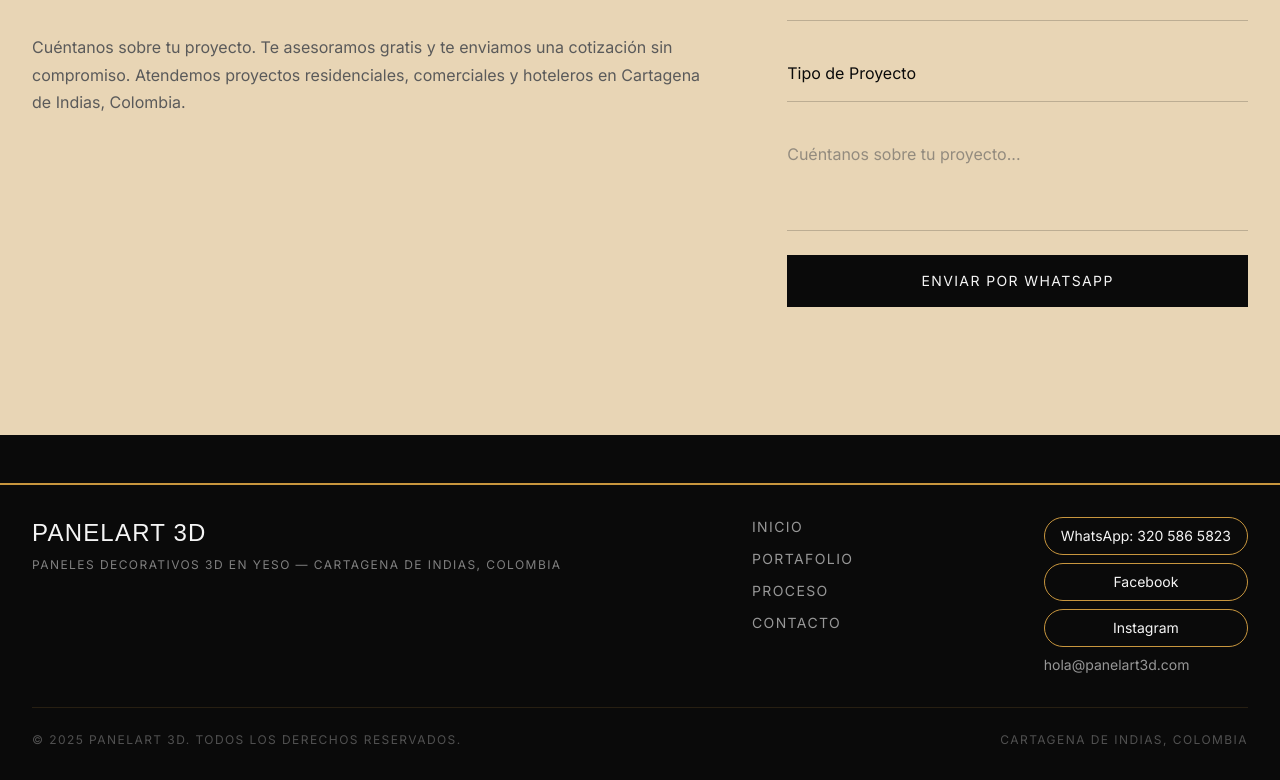
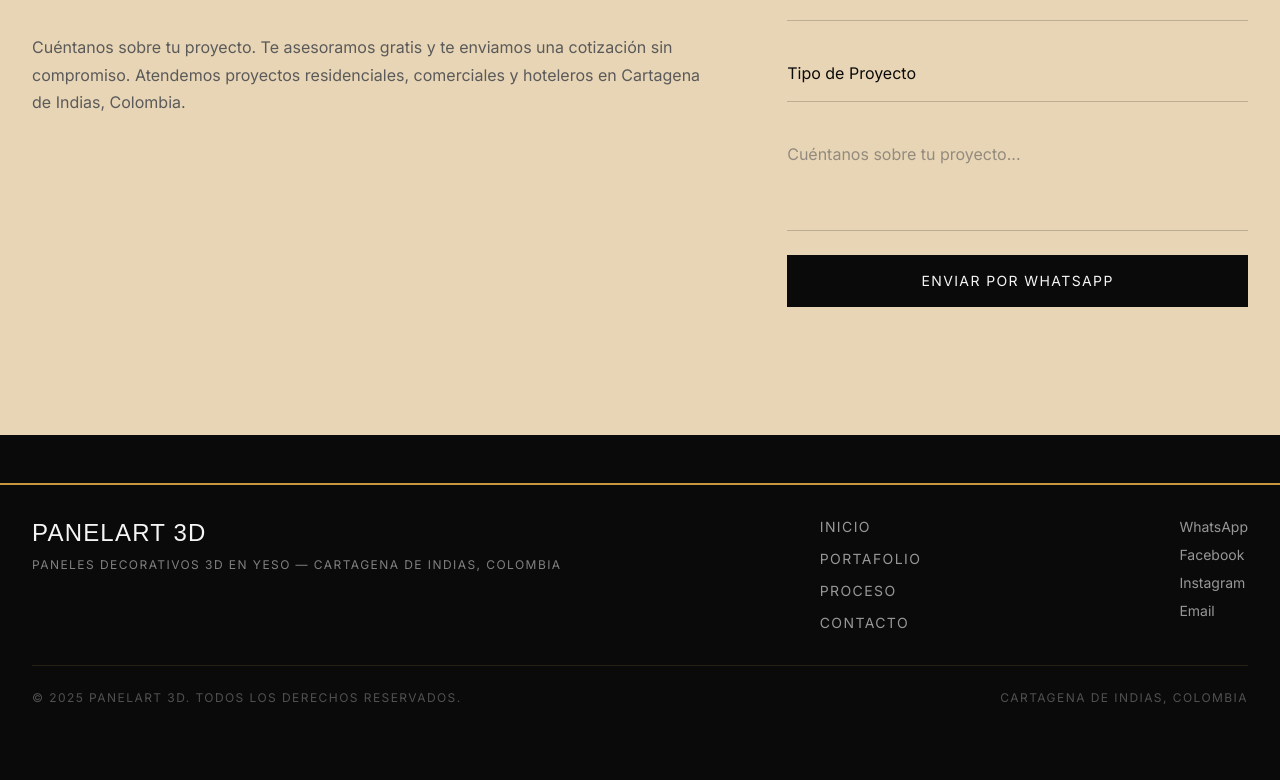
Before and after one commit to Harveyjnz31/PanelArt3D, a React (Vite) app in the folder app/: page / in a window 1280 px wide. Shown: the part 5324-6104 px from the top of the page. After the commit the page ends 6062 px from the top, so only its background shows below. Built offline with nearby package versions, Linux system fonts and the light colour scheme; a web font is replaced by a local one.

Commit message:
Ajustar enlaces de contacto en footer a texto simple

```diff
--- a/app/src/sections/FooterSection.tsx
+++ b/app/src/sections/FooterSection.tsx
@@ -1,8 +1,4 @@
-import {
-  CONTACT_PHONE_DISPLAY,
-  CONTACT_PHONE_TEL,
-  getWhatsAppUrl,
-} from "../lib/contact";
+import { getWhatsAppUrl } from "../lib/contact";
 
 export default function FooterSection() {
   const handleClick = (
@@ -62,15 +58,15 @@ export default function FooterSection() {
               href={getWhatsAppUrl()}
               target="_blank"
               rel="noopener noreferrer"
-              className="font-body inline-flex items-center justify-center rounded-full border border-primary-accent px-4 py-2 text-sm text-primary-light hover:bg-primary-accent hover:text-dark transition-colors duration-300"
+              className="font-body text-sm text-primary-light/60 hover:text-primary-accent transition-colors duration-300"
             >
-              WhatsApp: {CONTACT_PHONE_DISPLAY}
+              WhatsApp
             </a>
             <a
               href="https://www.facebook.com/profile.php?id=61590263687253&active_status=null&start_date[min]=null&start_date[max]=null"
               target="_blank"
               rel="noopener noreferrer"
-              className="font-body inline-flex items-center justify-center rounded-full border border-primary-accent px-4 py-2 text-sm text-primary-light hover:bg-primary-accent hover:text-dark transition-colors duration-300"
+              className="font-body text-sm text-primary-light/60 hover:text-primary-accent transition-colors duration-300"
             >
               Facebook
             </a>
@@ -78,7 +74,7 @@ export default function FooterSection() {
               href="https://instagram.com/panelart3d"
               target="_blank"
               rel="noopener noreferrer"
-              className="font-body inline-flex items-center justify-center rounded-full border border-primary-accent px-4 py-2 text-sm text-primary-light hover:bg-primary-accent hover:text-dark transition-colors duration-300"
+              className="font-body text-sm text-primary-light/60 hover:text-primary-accent transition-colors duration-300"
             >
               Instagram
             </a>
@@ -86,7 +82,7 @@ export default function FooterSection() {
               href="mailto:hola@panelart3d.com"
               className="font-body text-sm text-primary-light/60 hover:text-primary-accent transition-colors duration-300"
             >
-              hola@panelart3d.com
+              Email
             </a>
           </div>
         </div>
```
